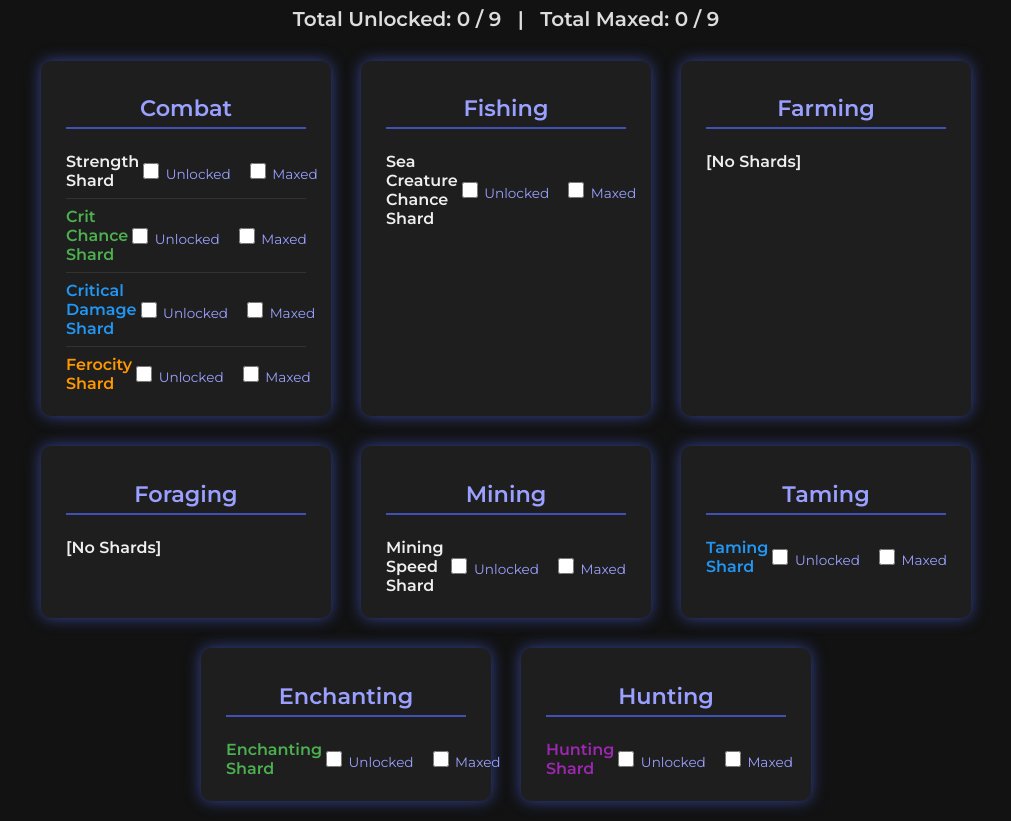
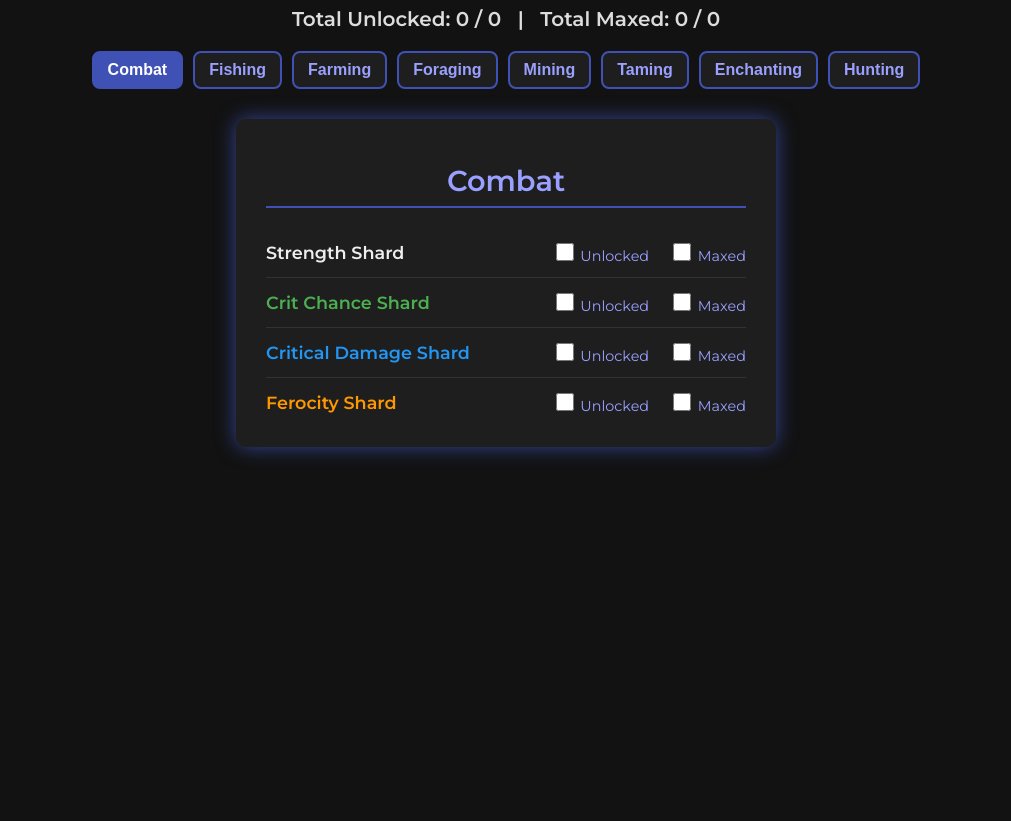
Before and after one commit to ReeceJWW/skyblock-shard-checklist, a plain HTML site: page index.html in a window 1280 px wide. Shown: the part 99-920 px from the top of the page, without its empty margins (134-1145 px from the left). After the commit the page ends 800 px from the top, so only its background shows below. Drawn offline with Linux system fonts and the light colour scheme.

Commit message:
Update index.html

```diff
--- a/index.html
+++ b/index.html
@@ -24,38 +24,65 @@
 
   .counters {
     font-weight: 600;
-    margin-bottom: 30px;
+    margin-bottom: 20px;
     font-size: 1.25rem;
     text-align: center;
   }
 
-  /* Container for all skill lists */
-  .skills-container {
+  /* Navigation bar */
+  nav {
     display: flex;
+    justify-content: center;
     flex-wrap: wrap;
-    justify-content: center;
-    gap: 30px;
-    max-width: 1100px;
-    margin: 0 auto;
+    gap: 10px;
+    margin-bottom: 30px;
   }
 
-  /* Each skill list box */
+  nav button {
+    background-color: #1e1e1e;
+    border: 2px solid #3f51b5;
+    color: #9aa0ff;
+    font-weight: 600;
+    padding: 8px 14px;
+    font-size: 1rem;
+    border-radius: 8px;
+    cursor: pointer;
+    transition: background-color 0.3s ease, color 0.3s ease;
+  }
+
+  nav button:hover {
+    background-color: #3f51b5;
+    color: #fff;
+  }
+
+  nav button.active {
+    background-color: #3f51b5;
+    color: #fff;
+    cursor: default;
+  }
+
+  /* Skill list container */
   .skill-list {
+    max-width: 480px;
+    margin: 0 auto;
     background-color: #1e1e1e;
     border-radius: 10px;
-    padding: 15px 25px;
-    width: 240px;
-    box-shadow: 0 0 15px #3f51b5cc;
+    padding: 20px 30px;
+    box-shadow: 0 0 20px #3f51b5cc;
+    display: none;
+    flex-direction: column;
+  }
+
+  .skill-list.active {
     display: flex;
-    flex-direction: column;
   }
 
   .skill-list h2 {
     font-weight: 600;
-    font-size: 1.4rem;
-    margin-bottom: 15px;
+    font-size: 1.8rem;
+    margin-bottom: 20px;
     border-bottom: 2px solid #3f51b5;
-    padding-bottom: 5px;
+    padding-bottom: 8px;
     color: #9aa0ff;
     text-align: center;
   }
@@ -64,7 +91,7 @@
     display: flex;
     justify-content: space-between;
     align-items: center;
-    padding: 8px 0;
+    padding: 12px 0;
     border-bottom: 1px solid #333;
   }
 
@@ -74,13 +101,13 @@
 
   .shard-name {
     font-weight: 600;
-    font-size: 1rem;
+    font-size: 1.1rem;
     flex: 1 1 auto;
   }
 
   .checkbox-group {
     display: flex;
-    gap: 15px;
+    gap: 20px;
     align-items: center;
     flex-shrink: 0;
   }
@@ -89,13 +116,13 @@
     cursor: pointer;
     user-select: none;
     font-weight: 500;
-    font-size: 0.85rem;
+    font-size: 0.9rem;
     color: #9aa0ff;
   }
 
   input[type="checkbox"] {
-    width: 16px;
-    height: 16px;
+    width: 18px;
+    height: 18px;
     cursor: pointer;
     accent-color: #3f51b5;
   }
@@ -122,10 +149,19 @@
   Total Maxed: <span id="maxed-count">0</span> / <span id="total-shards-2">0</span>
 </div>
 
-<div class="skills-container">
+<nav aria-label="Skill Navigation">
+  <button data-skill="combat" class="active" aria-pressed="true">Combat</button>
+  <button data-skill="fishing" aria-pressed="false">Fishing</button>
+  <button data-skill="farming" aria-pressed="false">Farming</button>
+  <button data-skill="foraging" aria-pressed="false">Foraging</button>
+  <button data-skill="mining" aria-pressed="false">Mining</button>
+  <button data-skill="taming" aria-pressed="false">Taming</button>
+  <button data-skill="enchanting" aria-pressed="false">Enchanting</button>
+  <button data-skill="hunting" aria-pressed="false">Hunting</button>
+</nav>
 
-  <!-- Combat -->
-  <section class="skill-list" aria-label="Combat Attribute Shards">
+
+<section id="combat" class="skill-list active" aria-label="Combat Attribute Shards">
   <h2>Combat</h2>
   <div class="shard" data-rarity="common">
     <div class="shard-name rarity-common">Strength Shard</div>
@@ -157,8 +193,7 @@
   </div>
 </section>
 
-  <!-- Fishing -->
-  <section class="skill-list" aria-label="Fishing Attribute Shards">
+<section id="fishing" class="skill-list" aria-label="Fishing Attribute Shards">
   <h2>Fishing</h2>
   <div class="shard" data-rarity="common">
     <div class="shard-name rarity-common">Sea Creature Chance Shard</div>
@@ -169,28 +204,23 @@
   </div>
 </section>
 
-  <!-- Farming -->
-  <section class="skill-list" aria-label="Farming Attribute Shards">
+<section id="farming" class="skill-list" aria-label="Farming Attribute Shards">
   <h2>Farming</h2>
-
   <div class="shard" data-rarity="common">
     <div class="shard-name rarity-common">[No Shards]</div>
     <div class="checkbox-group"></div>
   </div>
 </section>
 
-  <!-- Foraging -->
-  <section class="skill-list" aria-label="Foraging Attribute Shards">
+<section id="foraging" class="skill-list" aria-label="Foraging Attribute Shards">
   <h2>Foraging</h2>
-    <!-- No official attribute shards for foraging, placeholder -->
   <div class="shard" data-rarity="common">
     <div class="shard-name rarity-common">[No Shards]</div>
     <div class="checkbox-group"></div>
   </div>
 </section>
 
-  <!-- Mining -->
-  <section class="skill-list" aria-label="Mining Attribute Shards">
+<section id="mining" class="skill-list" aria-label="Mining Attribute Shards">
   <h2>Mining</h2>
   <div class="shard" data-rarity="common">
     <div class="shard-name rarity-common">Mining Speed Shard</div>
@@ -201,8 +231,7 @@
   </div>
 </section>
 
-  <!-- Taming -->
-  <section class="skill-list" aria-label="Taming Attribute Shards">
+<section id="taming" class="skill-list" aria-label="Taming Attribute Shards">
   <h2>Taming</h2>
   <div class="shard" data-rarity="rare">
     <div class="shard-name rarity-rare">Taming Shard</div>
@@ -213,94 +242,4 @@
   </div>
 </section>
 
-  <!-- Enchanting -->
-  <section class="skill-list" aria-label="Enchanting Attribute Shards">
-    <h2>Enchanting</h2>
-    <div class="shard" data-rarity="uncommon">
-      <div class="shard-name rarity-uncommon">Enchanting Shard</div>
-      <div class="checkbox-group">
-        <label><input type="checkbox" class="unlocked" /> Unlocked</label>
-        <label><input type="checkbox" class="maxed" /> Maxed</label>
-      </div>
-    </div>
-  </section>
-
-  <!-- Hunting -->
-  <section class="skill-list" aria-label="Hunting Attribute Shards">
-    <h2>Hunting</h2>
-    <div class="shard" data-rarity="epic">
-      <div class="shard-name rarity-epic">Hunting Shard</div>
-      <div class="checkbox-group">
-        <label><input type="checkbox" class="unlocked" /> Unlocked</label>
-        <label><input type="checkbox" class="maxed" /> Maxed</label>
-      </div>
-    </div>
-  </section>
-
-</div>
-
-<script>
-
-
-  const shards = document.querySelectorAll('.shard input[type="checkbox"]');
-  const unlockedCountEl = document.getElementById('unlocked-count');
-  const maxedCountEl = document.getElementById('maxed-count');
-  const totalShardsEls = [document.getElementById('total-shards'), document.getElementById('total-shards-2')];
-
-
-  function countTotalShards() {
-
-    const validShards = Array.from(document.querySelectorAll('.shard')).filter(shard => {
-      return shard.querySelector('input.unlocked') && shard.querySelector('input.maxed');
-    });
-    return validShards.length;
-  }
-
-  function updateCounters() {
-    let unlockedTotal = 0;
-    let maxedTotal = 0;
-
-    const validShards = Array.from(document.querySelectorAll('.shard')).filter(shard => {
-      return shard.querySelector('input.unlocked') && shard.querySelector('input.maxed');
-    });
-
-    validShards.forEach(shard => {
-      const unlocked = shard.querySelector('input.unlocked').checked;
-      const maxed = shard.querySelector('input.maxed').checked;
-      if (unlocked) unlockedTotal++;
-      if (maxed) maxedTotal++;
-    });
-
-    unlockedCountEl.textContent = unlockedTotal;
-    maxedCountEl.textContent = maxedTotal;
-    totalShardsEls.forEach(el => el.textContent = validShards.length);
-  }
-
-
-  document.querySelectorAll('.shard').forEach(shard => {
-    const unlockedCheckbox = shard.querySelector('input.unlocked');
-    const maxedCheckbox = shard.querySelector('input.maxed');
-
-    if (!unlockedCheckbox || !maxedCheckbox) return; // skip placeholders
-
-    maxedCheckbox.addEventListener('change', () => {
-      if (maxedCheckbox.checked) {
-        unlockedCheckbox.checked = true;
-      }
-      updateCounters();
-    });
-
-    unlockedCheckbox.addEventListener('change', () => {
-      if (!unlockedCheckbox.checked) {
-        maxedCheckbox.checked = false;
-      }
-      updateCounters();
-    });
-  });
-
-
-  updateCounters();
-</script>
-
-</body>
-</html>
+<section id
```
Lines whose indentation alone changed are shown as unchanged.
